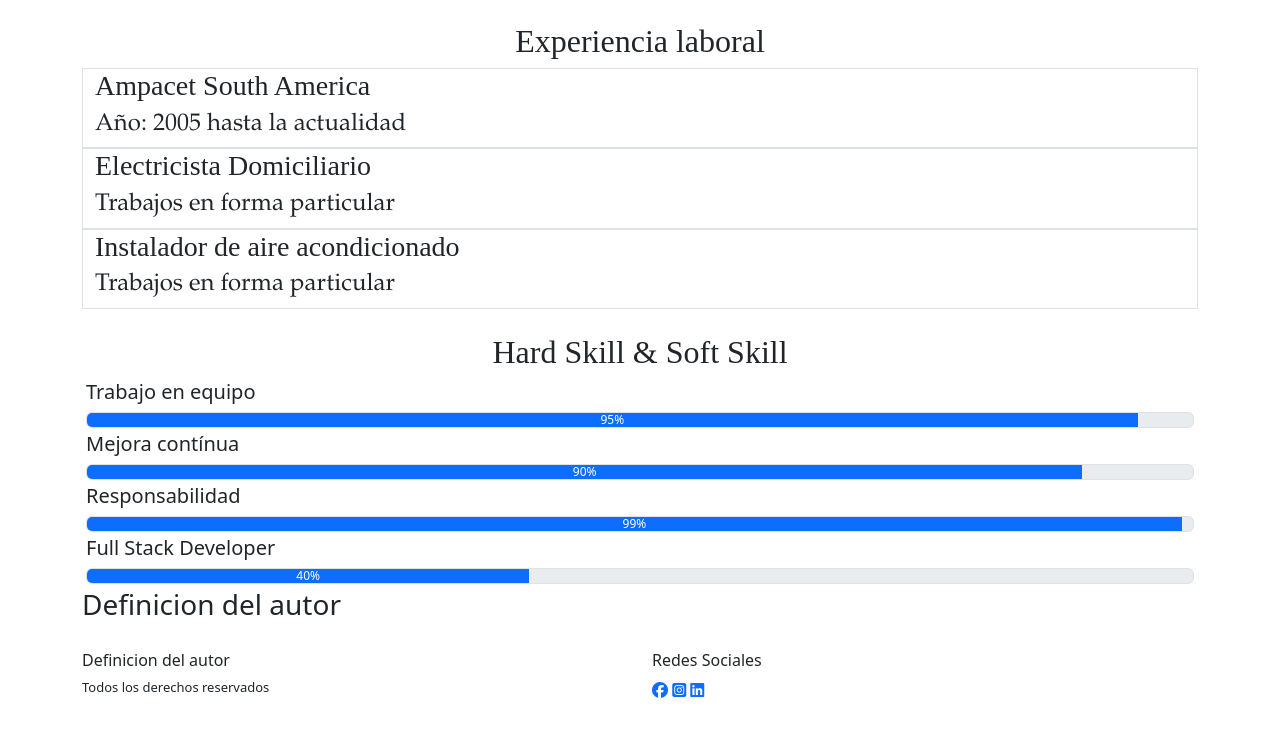
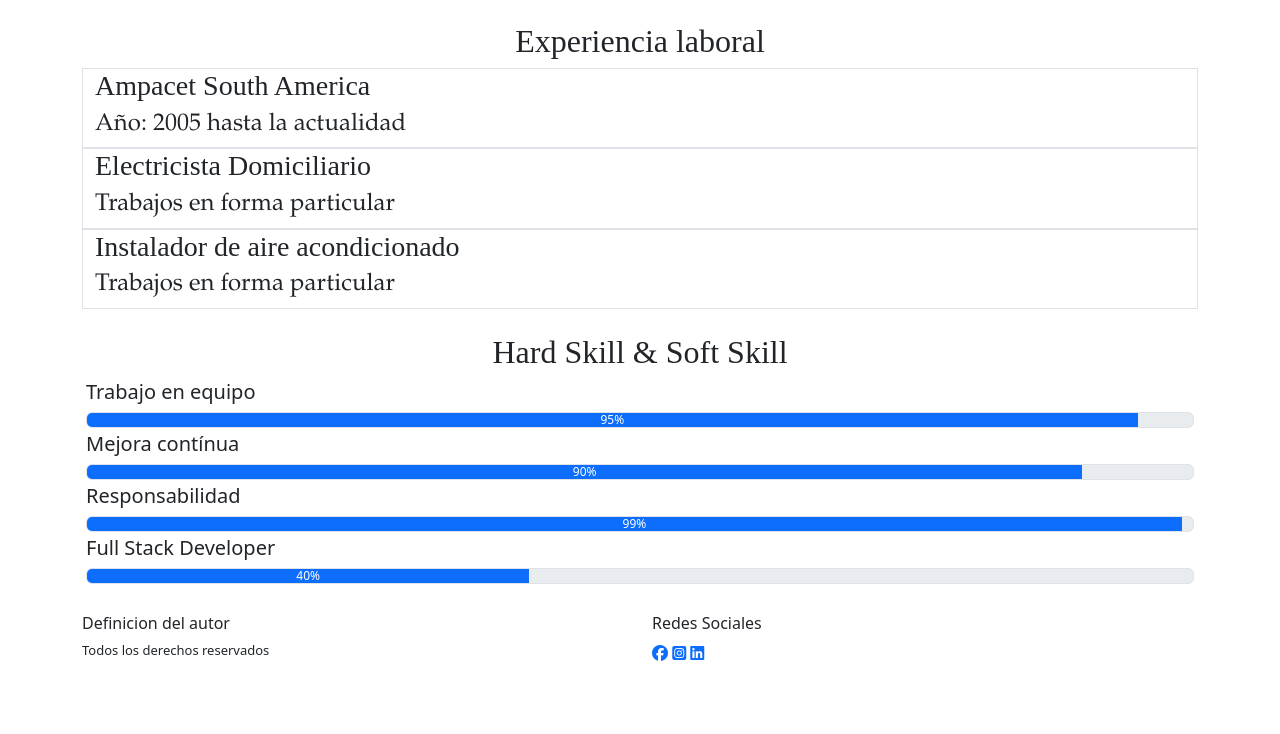
Before and after one commit to jonatandc/portfoliodc_frontend, a plain HTML site: page index.html in a window 1280 px wide. Shown: the part 614-1348 px from the top of the page. After the commit the page ends 1310 px from the top, so only its background shows below. Drawn offline with nearby package versions, Linux system fonts and the light colour scheme.

Commit message:
Update index.html

```diff
--- a/index.html
+++ b/index.html
@@ -174,8 +174,6 @@
         </div>
 
       </div>
-      <aside>
-          <h3>Definicion del autor</h3>
 
       <div class="row pie">
         <div class="col-6">
```
